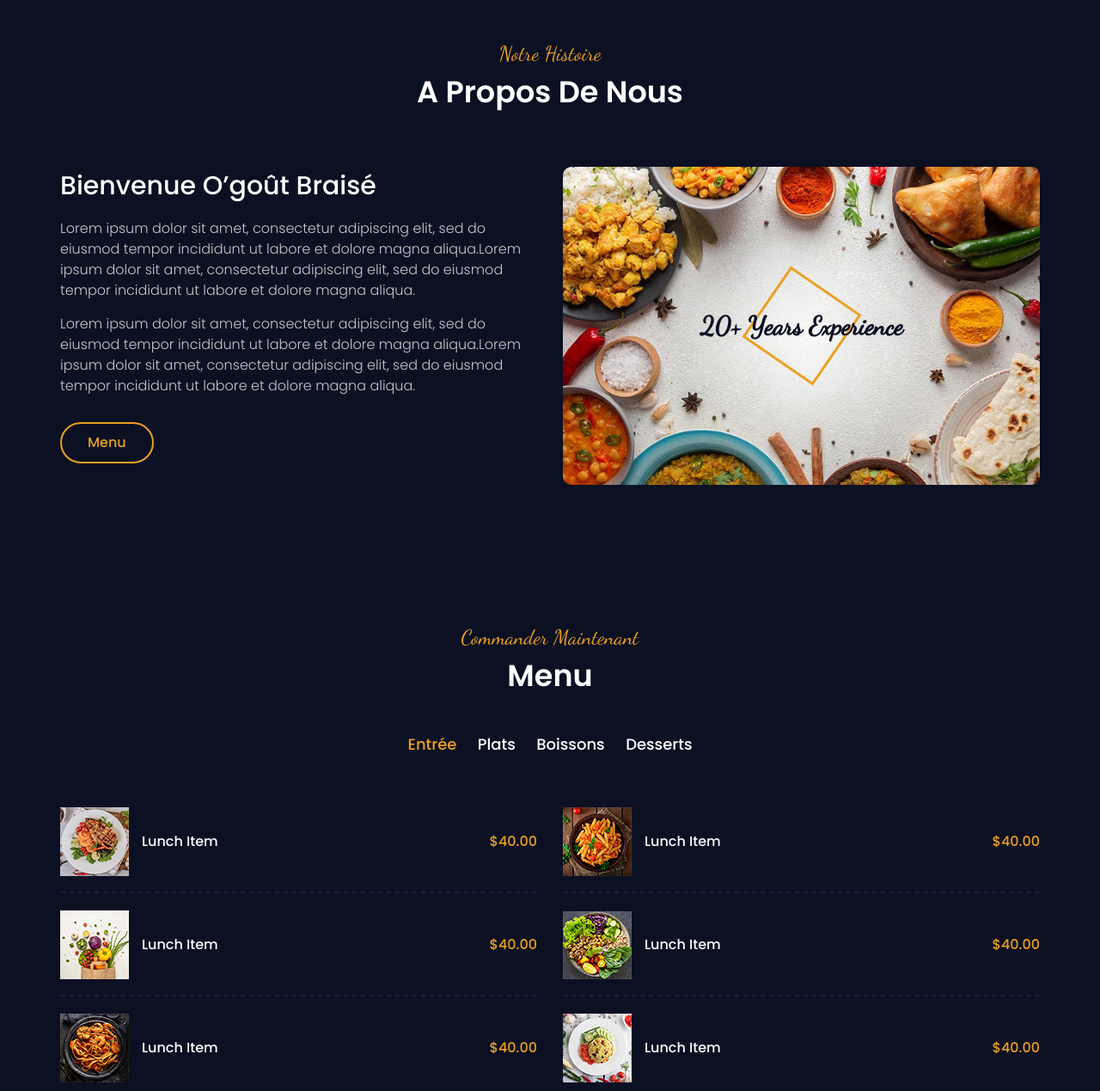
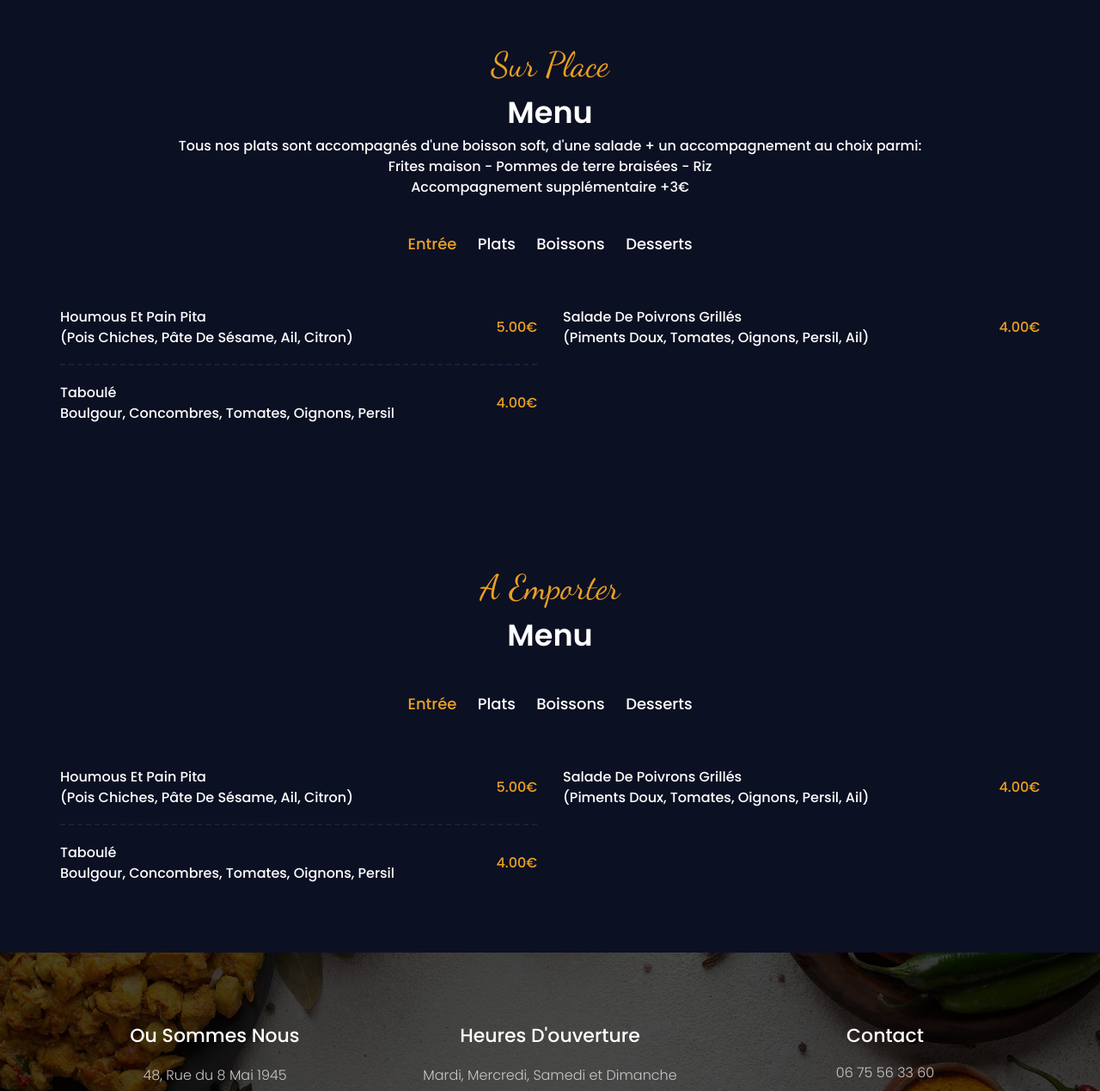
Before and after one commit to Blas-Gabriel/Restaurant-Nadam, a plain HTML site: page index.html in a window 1280 px wide. Shown: the part 835-2104 px from the top of the page at 86% size. Drawn offline with Linux system fonts and the light colour scheme.

Commit message:
modification de plusieurs section suite réunion client + ajout d'une carte à emporter + link téléphone

```diff
--- a/css/style.css
+++ b/css/style.css
@@ -45,7 +45,7 @@ ul{
     list-style: none;
 }
 h1{
-    font-weight: 700;
+    font-weight: 600;
     color: var(--white);
 }
 h2{
@@ -100,7 +100,7 @@ section{
 .section-title h2::before{
     content: attr(data-title);
     display: block;
-    font-size: 24px;
+    font-size: 40px;
     color: var(--main-color);
     font-family: var(--cursive-font);
     font-weight: 400;
@@ -109,6 +109,7 @@ section{
 
 /* ----------- buttons ----------- */
 .btn{
+    margin: 10px;
     display: inline-block;
     padding:10px 30px;
     background-color:transparent;
@@ -316,7 +317,7 @@ section{
    top:0;
    height: 100%;
    width: 100%;
-   background-image: url('../img/home-bg.jpg');
+   background-image: url('../img/test.jpeg');
    background-attachment: fixed;
    background-size: cover;
    background-position: center;
@@ -335,65 +336,12 @@ section{
 }
 .home-text h1{
     font-family: var(--cursive-font);
-    font-size: 60px;
+    font-size: 80px;
     line-height: 75px;
     margin:0 0 5px;
 }
 .home-text p{
     margin:0 0 30px;
-}
-
-
-/* ---------- about section ----------*/
-.about-section{
-    background-color: var(--dark);
-}
-.about-text,
-.about-img{
-    width: 50%;
-    padding:0 15px;
-}
-.about-text h3{
-    font-size: 30px;
-    text-transform: capitalize;
-    margin:0 0 15px;
-}
-.about-text p{
-    margin:0 0 15px;
-}
-.about-text .btn{
-    margin: 15px 0 0;
-}
-.about-img img{
-    width: 100%;
-    border-radius: 10px;
-}
-.about-img .img-box{
-    position: relative;
-}
-.about-img .img-box::before{
-    content: '';
-    position: absolute;
-    height: 100px;
-    width: 100px;
-    border:3px solid var(--main-color);
-    left:calc(50% - 50px);
-    top:calc(50% - 50px);
-    animation: spin01 10s linear infinite;
-}
-.about-img .img-box h3{
-    position: absolute;
-    left: 50%;
-    top:50%;
-    width: 100%;
-    max-width: 250px;
-    text-align: center;
-    transform: translate(-50%,-50%);
-    font-size: 30px;
-    font-family: var(--cursive-font);
-    color: var(--dark);
-    font-weight: bold;
-    text-transform: capitalize;
 }
 
 
@@ -425,6 +373,89 @@ section{
     display: inline-block;
 }
 .menu-tab-item.active{
+    color: var(--main-color)
+}
+.menu-tab-content{
+    display: none;
+}
+.menu-tab-content.active{
+    display: flex;
+}
+.menu-item{
+    width: 50%;
+    padding:20px 15px;
+    display: flex;
+    align-items: center;
+    justify-content: space-between;
+    position: relative;
+}
+.menu-item::after{
+    content: '';
+    position: absolute;
+    left: 15px;
+    right: 15px;
+    bottom:0;
+    border-bottom:2px dashed var(--dark-light);
+}
+.menu-item:nth-last-of-type(2)::after,
+.menu-item:nth-last-of-type(1)::after{
+    border:none;
+}
+.menu-item-title{
+    display: flex;
+    align-items: center;
+    max-width: calc(100% - 80px);
+}
+.menu-item-title h3{
+    font-size: 16px;
+    text-transform: capitalize;
+    transition: color 0.3s ease;
+}
+.menu-item:hover .menu-item-title h3{
+    color:var(--main-color);
+}
+.menu-item-title img{
+    max-width: 100px;
+    margin-right: 15px;
+}
+.menu-item-price{
+    font-size: 16px;
+    font-weight: 500;
+    color: var(--main-color);
+    transition: color 0.3s ease;
+}
+.menu-item:hover .menu-item-price{
+    color: var(--white);
+}
+
+/* ---------- menu take away section ----------*/
+.take-away-section{
+    background-color: var(--dark);
+    padding-bottom: 60px;
+}
+.take-away-section .section-title{
+    margin-bottom: 40px;
+}
+.menu-take-away{
+    padding:0 15px;
+    width: 100%;
+    text-align: center;
+    margin-bottom: 30px;
+}
+.menu-take-away-item{
+    font-size: 18px;
+    font-family: inherit;
+    text-transform: capitalize;
+    border:none;
+    background-color: transparent;
+    font-weight: 500;
+    color: var(--white);
+    cursor: pointer;
+    margin:0 10px 10px;
+    transition: color 0.3s ease;
+    display: inline-block;
+}
+.menu-take-away-item.active{
     color: var(--main-color)
 }
 .menu-tab-content{
@@ -537,6 +568,10 @@ section{
     font-size: 14px;
     border-top: 1px solid var(--white-light);
 }
+a[href="tel:0675563360"] {
+    color: inherit;
+    text-decoration: none;
+  }
 
 
 /* ---------- responsive ---------- */
--- a/index.html
+++ b/index.html
@@ -27,8 +27,8 @@
         <nav class="nav">
           <ul>
             <li class="nav-item"><a href="#home">home</a></li>
-            <li class="nav-item"><a href="#about">a propos de nous</a></li>
-            <li class="nav-item"><a href="#our-menu">menu</a></li>
+            <li class="nav-item"><a href="#our-menu">menu sur place</a></li>
+            <li class="nav-item"><a href="#to-take-away">à emporter</a></li>
             <li class="nav-item"><a href="#footer">contact</a></li>
           </ul>
         </nav>
@@ -44,46 +44,20 @@
       <div class="row min-vh-100 align-items-center">
         <div class="home-text" data-aos="fade-up" data-aos-duration="1000">
           <h1>O’goût braisé</h1>
-          <p>Lorem ipsum dolor sit amet, consectetur adipiscing elit, sed do eiusmod tempor incididunt ut labore et dolore magna aliqua.</p>
-          <a href="#our-menu" class="btn btn-default">menu</a>
+          <a href="#our-menu" class="btn btn-default">menu sur place</a>
+          <a href="#to-take-away" class="btn btn-default">menu à emporter</a>
         </div>
       </div>
     </div>
   </section>
   <!-- home section end -->
 
-  <!-- about section start -->
-  <section class="about-section sec-padding" id="about">
-    <div class="container">
-      <div class="row">
-        <div class="section-title">
-          <h2 data-title="notre histoire" data-aos="fade-up">a propos de nous</h2>
-        </div>
-      </div>
-      <div class="row">
-        <div class="about-text" data-aos="fade-right">
-           <h3>Bienvenue O’goût braisé</h3>
-           <p>Lorem ipsum dolor sit amet, consectetur adipiscing elit, sed do eiusmod tempor incididunt ut labore et dolore magna aliqua.Lorem ipsum dolor sit amet, consectetur adipiscing elit, sed do eiusmod tempor incididunt ut labore et dolore magna aliqua.</p>
-           <p>Lorem ipsum dolor sit amet, consectetur adipiscing elit, sed do eiusmod tempor incididunt ut labore et dolore magna aliqua.Lorem ipsum dolor sit amet, consectetur adipiscing elit, sed do eiusmod tempor incididunt ut labore et dolore magna aliqua.</p>
-           <a href="#our-menu" class="btn btn-default">menu</a>
-        </div>
-        <div class="about-img" data-aos="fade-left">
-           <div class="img-box">
-             <h3>20+ years experience</h3>
-             <img src="img/about-img.jpg" alt="about img">
-           </div>
-        </div>
-      </div>
-    </div>
-  </section>
-  <!-- about section end -->
-
   <!-- menu section start -->
   <section class="menu-section sec-padding" id="our-menu">
     <div class="container">
       <div class="row">
         <div class="section-title">
-          <h2 data-title="commander maintenant" data-aos="fade-up">menu</h2>
+          <h2 data-title="sur place" data-aos="fade-up">menu<br><h4>Tous nos plats sont accompagnés d'une boisson soft, d'une salade + un accompagnement au choix parmi:<br>Frites maison - Pommes de terre braisées - Riz<br>Accompagnement supplémentaire +3€</h4></h2>
         </div>
       </div>
       <div class="row">
@@ -97,74 +71,29 @@
       <div class="row menu-tab-content active" id="lunch">
         <div class="menu-item" data-aos="fade-up-right">
           <div class="menu-item-title">
-            <img src="img/menu/1.jpg" alt="menu item thumbnail">
-            <h3>lunch item</h3>
+          <!--<img src="img/menu/image3.jpeg" alt="Houmous et pain pita">-->
+            <h3>Houmous et pain pita<br>(Pois chiches, pâte de sésame, ail, citron)</h3>
           </div>
           <div class="menu-item-price">
-            $40.00
+            5.00€
           </div>
         </div>
         <div class="menu-item" data-aos="fade-up-left">
           <div class="menu-item-title">
-            <img src="img/menu/2.jpg" alt="menu item thumbnail">
-            <h3>lunch item</h3>
+            <!--<img src="img/menu/image4.jpeg" alt="Salade de poivrons grillés">-->
+            <h3>Salade de poivrons grillés<br>(Piments doux, tomates, oignons, persil, ail)</h3>
           </div>
           <div class="menu-item-price">
-            $40.00
+            4.00€
           </div>
         </div>
         <div class="menu-item" data-aos="fade-up-right">
           <div class="menu-item-title">
-            <img src="img/menu/3.jpg" alt="menu item thumbnail">
-            <h3>lunch item</h3>
+            <!--<img src="img/menu/3.jpg" alt="menu item thumbnail">-->
+            <h3>Taboulé<br>Boulgour, concombres, tomates, oignons, persil</h3>
           </div>
           <div class="menu-item-price">
-            $40.00
-          </div>
-        </div>
-        <div class="menu-item" data-aos="fade-up-left">
-          <div class="menu-item-title">
-            <img src="img/menu/4.jpg" alt="menu item thumbnail">
-            <h3>lunch item</h3>
-          </div>
-          <div class="menu-item-price">
-            $40.00
-          </div>
-        </div>
-        <div class="menu-item" data-aos="fade-up-right">
-          <div class="menu-item-title">
-            <img src="img/menu/5.jpg" alt="menu item thumbnail">
-            <h3>lunch item</h3>
-          </div>
-          <div class="menu-item-price">
-            $40.00
-          </div>
-        </div>
-        <div class="menu-item" data-aos="fade-up-left">
-          <div class="menu-item-title">
-            <img src="img/menu/6.jpg" alt="menu item thumbnail">
-            <h3>lunch item</h3>
-          </div>
-          <div class="menu-item-price">
-            $40.00
-          </div>
-        </div>
-        <div class="menu-item" data-aos="fade-up-right">
-          <div class="menu-item-title">
-            <img src="img/menu/7.jpg" alt="menu item thumbnail">
-            <h3>lunch item</h3>
-          </div>
-          <div class="menu-item-price">
-            $40.00
-          </div>
-        </div>
-        <div class="menu-item" data-aos="fade-up-left">
-          <div class="menu-item-title">
-            <img src="img/menu/8.jpg" alt="menu item thumbnail">
-            <h3>lunch item</h3>
-          </div>
-          <div class="menu-item-price">
-            $40.00
+            4.00€
           </div>
         </div>
       </div>
@@ -250,6 +179,133 @@
   </section>
   <!-- menu section end -->
 
+  <!-- to take away section start -->
+  <section class="take-away-section sec-padding" id="to-take-away">
+    <div class="container">
+      <div class="row">
+        <div class="section-title">
+          <h2 data-title="A emporter" data-aos="fade-up">menu</h2>
+        </div>
+      </div>
+      <div class="row">
+        <div class="menu-take-away" data-aos="fade-up">
+          <button type="button" class="menu-take-away-item active" data-target="#lunch1">entrée</button>
+          <button type="button" class="menu-take-away-item" data-target="#dinner1">plats</button>
+          <button type="button" class="menu-take-away-item" data-target="#drinks1">boissons</button>
+          <button type="button" class="menu-take-away-item" data-target="#desserts1">desserts</button>
+        </div>
+      </div>
+      <div class="row menu-tab-content active" id="lunch1">
+        <div class="menu-item" data-aos="fade-up-right">
+          <div class="menu-item-title">
+          <!--<img src="img/menu/image3.jpeg" alt="Houmous et pain pita">-->
+            <h3>Houmous et pain pita<br>(Pois chiches, pâte de sésame, ail, citron)</h3>
+          </div>
+          <div class="menu-item-price">
+            5.00€
+          </div>
+        </div>
+        <div class="menu-item" data-aos="fade-up-left">
+          <div class="menu-item-title">
+            <!--<img src="img/menu/image4.jpeg" alt="Salade de poivrons grillés">-->
+            <h3>Salade de poivrons grillés<br>(Piments doux, tomates, oignons, persil, ail)</h3>
+          </div>
+          <div class="menu-item-price">
+            4.00€
+          </div>
+        </div>
+        <div class="menu-item" data-aos="fade-up-right">
+          <div class="menu-item-title">
+            <!--<img src="img/menu/3.jpg" alt="menu item thumbnail">-->
+            <h3>Taboulé<br>Boulgour, concombres, tomates, oignons, persil</h3>
+          </div>
+          <div class="menu-item-price">
+            4.00€
+          </div>
+        </div>
+      </div>
+      <div class="row menu-tab-content" id="dinner1">
+        <div class="menu-item" data-aos="fade-up-right">
+          <div class="menu-item-title">
+            <img src="img/menu/1.jpg" alt="menu item thumbnail">
+            <h3>dinner item</h3>
+          </div>
+          <div class="menu-item-price">
+            $30.00
+          </div>
+        </div>
+        <div class="menu-item" data-aos="fade-up-left">
+          <div class="menu-item-title">
+            <img src="img/menu/2.jpg" alt="menu item thumbnail">
+            <h3>dinner item</h3>
+          </div>
+          <div class="menu-item-price">
+            $30.00
+          </div>
+        </div>
+        <div class="menu-item" data-aos="fade-up-right">
+          <div class="menu-item-title">
+            <img src="img/menu/3.jpg" alt="menu item thumbnail">
+            <h3>dinner item</h3>
+          </div>
+          <div class="menu-item-price">
+            $30.00
+          </div>
+        </div>
+        <div class="menu-item" data-aos="fade-up-left">
+          <div class="menu-item-title">
+            <img src="img/menu/4.jpg" alt="menu item thumbnail">
+            <h3>dinner item</h3>
+          </div>
+          <div class="menu-item-price">
+            $30.00
+          </div>
+        </div>
+      </div>
+      <div class="row menu-tab-content" id="drinks1">
+        <div class="menu-item" data-aos="fade-up-right">
+          <div class="menu-item-title">
+            <img src="img/menu/1.jpg" alt="menu item thumbnail">
+            <h3>drink item</h3>
+          </div>
+          <div class="menu-item-price">
+            $20.00
+          </div>
+        </div>
+        <div class="menu-item" data-aos="fade-up-left">
+          <div class="menu-item-title">
+            <img src="img/menu/2.jpg" alt="menu item thumbnail">
+            <h3>drink item</h3>
+          </div>
+          <div class="menu-item-price">
+            $20.00
+          </div>
+        </div>
+      </div>
+      <div class="row menu-tab-content" id="desserts1">
+        <div class="menu-item" data-aos="fade-up-right">
+          <div class="menu-item-title">
+            <img src="img/menu/1.jpg" alt="menu item thumbnail">
+            <h3>dessert item</h3>
+          </div>
+          <div class="menu-item-price">
+            $10.00
+          </div>
+        </div>
+        <div class="menu-item" data-aos="fade-up-left">
+          <div class="menu-item-title">
+            <img src="img/menu/2.jpg" alt="menu item thumbnail">
+            <h3>dessert item</h3>
+          </div>
+          <div class="menu-item-price">
+            $10.00
+          </div>
+        </div>
+      </div>
+    </div>
+  </section>
+  <!-- to take away section end -->
+
   <!-- footer start -->
   <footer class="footer" id="footer">
     <div class="container">
@@ -260,20 +316,21 @@
         </div>
         <div class="footer-item" data-aos="fade-up">
           <h3>heures d'ouverture</h3>
-          <p>Mardi au Samedi <br> 11:00 - 14:00 <br> 18:00 - 22:00 </p>
+          <p>Mardi, Mercredi, Samedi et Dimanche <br> 11:00 - 14:00 <br> 18:00 - 22:00 </p>
+          <p>Jeudi <br> 18:00 - 22:00</p>
         </div>
         <div class="footer-item" data-aos="fade-up">
           <h3>contact</h3>
-          <p>06 75 56 33 60</p>
+          <a href="tel:0675563360">06 75 56 33 60</a>
           <div class="social-links">
-            <a href="https://www.facebook.com/pages/category/Chicken-Joint/Ogo%C3%BBt-brais%C3%A9-104536088263016/"><i class="fab fa-facebook-f"></i></a>
+            <a href="https://www.facebook.com/pages/category/Chicken-Joint/Ogo%C3%BBt-brais%C3%A9-104536088263016/"><i class="fab fa-facebook"></i></a>
             <a href="https://www.instagram.com/ogoutbraise/?hl=fr"><i class="fab fa-instagram"></i></a>
           </div>
         </div>
       </div>
       <div class="row">
         <div class="copyright">
-          &copy; 2021 - O’goût braisé <br> Design by Gabriel Blas
+          &copy; 2021 - O’goût braisé <br> Design by Gabriel Blas. All rights reserved.
         </div>
       </div>
     </div>
```
Also changed, not shown: js/script.js (+20 -0 lines), img/menu/136349074_104559774927314_2224819092698121108_n.jpg (added), img/menu/136352644_104537574929534_3192142269103532521_n.jpg (added), img/menu/199196465_191703659546258_1707170623844534286_n.jpg (added), img/menu/200157286_191702912879666_7814821262882013215_n.jpg (added), img/menu/image0.jpeg (added), img/menu/image1.jpeg (added), img/menu/image2.jpeg (added), img/menu/image3.jpeg (added), img/menu/image4.jpeg (added), img/menu/image5.jpeg (added), img/menu/image6.jpeg (added), img/menu/image7.jpeg (added), img/test.jpeg (added).
